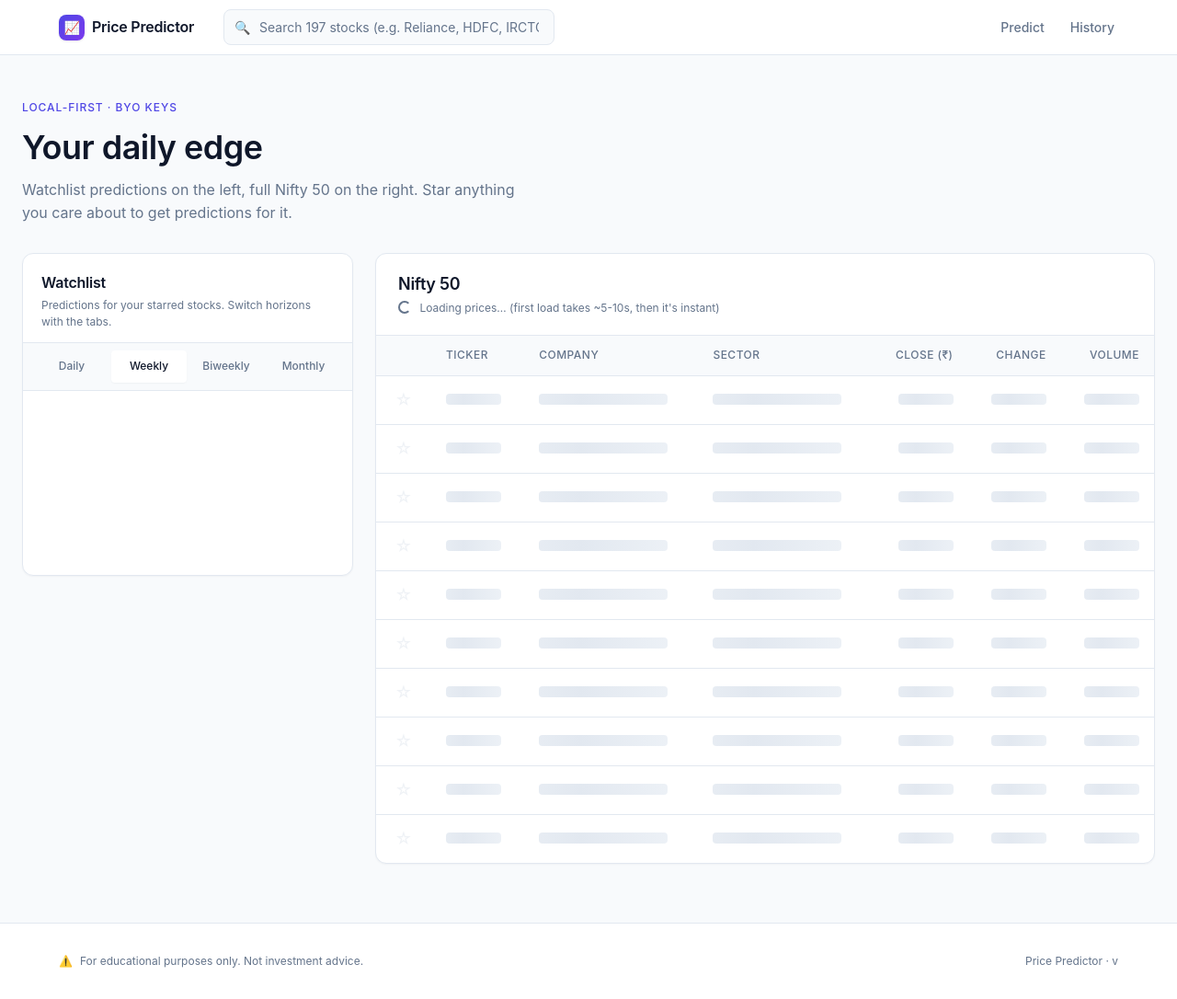
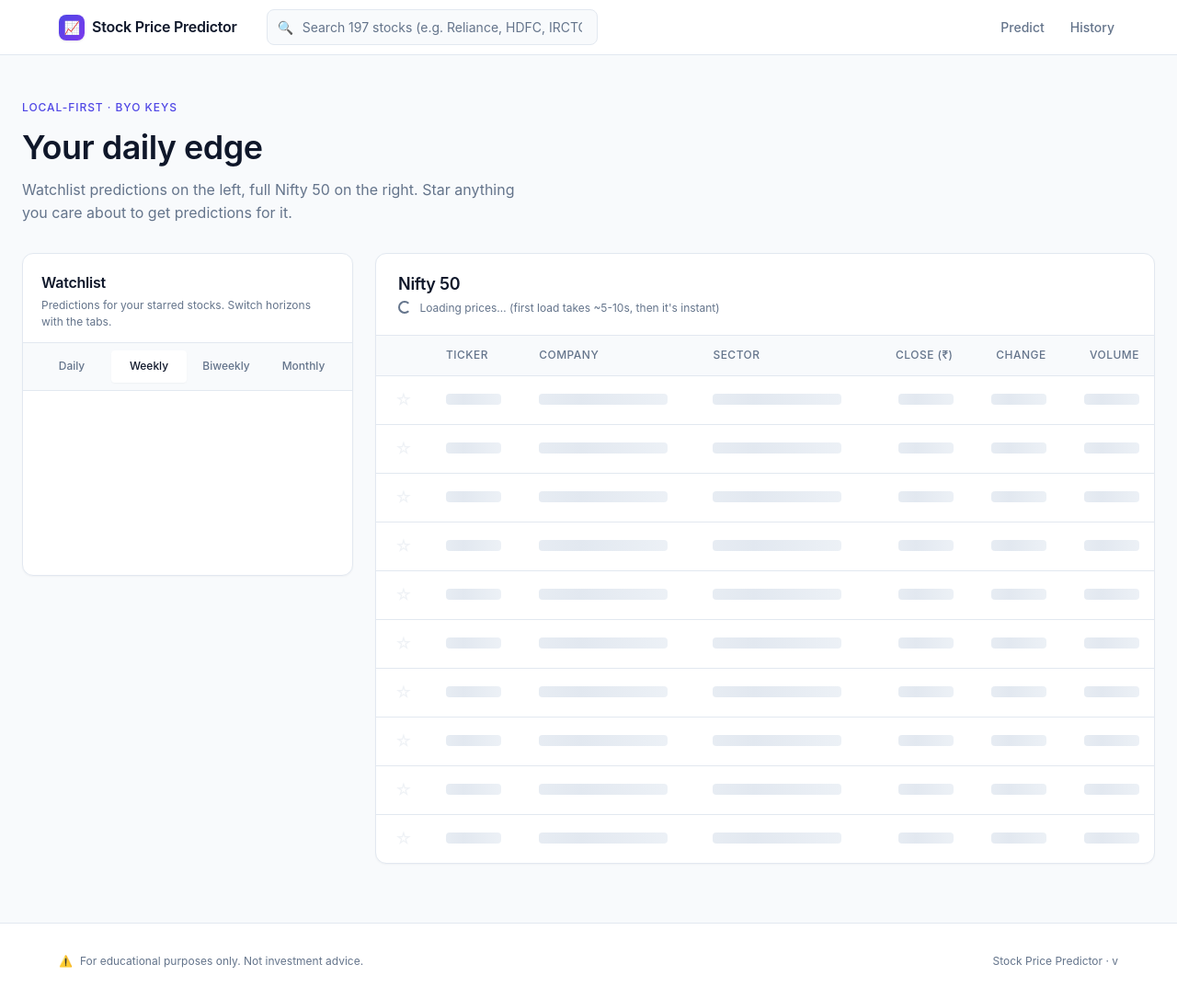
Before and after one commit to SumeetSarode/stock-price-predictor, a Python web app: template frontend/templates/pages/home.html in a window 1280 px wide. Shown: the whole page at 92% size. Run offline with Jinja, Linux system fonts and the light colour scheme; the template is opened without the code that fills it, so the values that code supplies are empty.

Commit message:
chore: rename project to 'Stock Price Predictor' (display name)
Human-facing rename only. Internal identifiers intentionally UNCHANGED
to avoid an invasive refactor + relock (YAGNI):
  - Python package 'price_predictor' (import path)
  - console commands 'price-predictor' / 'price-predictor-web'
  - distribution name in pyproject [project].name

Updated everywhere the name is shown to a human:
  - README H1, pyproject description
  - web app <title> + all page titles (base/home/history/stock_detail)
  - nav brand + aria-label, footer label, CLI startup banner
  - windows_setup: desktop shortcut name ('Stock Price Predictor.lnk'),
    launch.bat title/banner, install.ps1 messages, README
  - docs/best_practices.md heading + a components.css comment

No tests assert the title; full suite still green, purge gate clean.

```diff
--- a/frontend/styles/components.css
+++ b/frontend/styles/components.css
@@ -3012,7 +3012,7 @@
     gap: var(--space-3);
   }
 
-  /* Hide the "Price Predictor" label, keep the icon as the home link. */
+  /* Hide the "Stock Price Predictor" label, keep the icon as the home link. */
   .nav__brand > span:not(.nav__brand-mark) {
     display: none;
   }
--- a/frontend/templates/components/footer.html
+++ b/frontend/templates/components/footer.html
@@ -11,7 +11,7 @@
         <span>For educational purposes only. Not investment advice.</span>
       </div>
       <div>
-        <span class="muted">Price Predictor</span>
+        <span class="muted">Stock Price Predictor</span>
         <span class="muted"> · v{{ app_version }}</span>
       </div>
     </div>
--- a/frontend/templates/components/nav.html
+++ b/frontend/templates/components/nav.html
@@ -6,9 +6,9 @@
 #}
 <nav class="nav" aria-label="Primary navigation">
   <div class="nav__inner">
-    <a href="/" class="nav__brand" aria-label="Price Predictor home">
+    <a href="/" class="nav__brand" aria-label="Stock Price Predictor home">
       <span class="nav__brand-mark" aria-hidden="true">📈</span>
-      <span>Price Predictor</span>
+      <span>Stock Price Predictor</span>
     </a>
 
     {% include "components/search_bar.html" %}
--- a/frontend/templates/layouts/base.html
+++ b/frontend/templates/layouts/base.html
@@ -13,7 +13,7 @@
   <meta charset="UTF-8" />
   <meta name="viewport" content="width=device-width, initial-scale=1.0" />
   <meta name="color-scheme" content="light" />
-  <title>{% block title %}Price Predictor{% endblock %}</title>
+  <title>{% block title %}Stock Price Predictor{% endblock %}</title>
   <meta name="description"
         content="Local-first AI-driven price predictions for NSE stocks. Bring your own keys, run on your laptop." />
 
--- a/frontend/templates/pages/history.html
+++ b/frontend/templates/pages/history.html
@@ -15,7 +15,7 @@
 #}
 {% extends "layouts/base.html" %}
 
-{% block title %}Prediction history · Price Predictor{% endblock %}
+{% block title %}Prediction history · Stock Price Predictor{% endblock %}
 
 {% block content %}
 <div class="container container--wide stack stack--lg">
--- a/frontend/templates/pages/home.html
+++ b/frontend/templates/pages/home.html
@@ -10,7 +10,7 @@
 #}
 {% extends "layouts/base.html" %}
 
-{% block title %}Price Predictor{% endblock %}
+{% block title %}Stock Price Predictor{% endblock %}
 
 {% block content %}
 <div class="container container--wide">
--- a/frontend/templates/pages/stock_detail.html
+++ b/frontend/templates/pages/stock_detail.html
@@ -17,7 +17,7 @@
 #}
 {% extends "layouts/base.html" %}
 
-{% block title %}{{ detail.display_ticker }} · Price Predictor{% endblock %}
+{% block title %}{{ detail.display_ticker }} · Stock Price Predictor{% endblock %}
 
 {% block content %}
 <div class="container container--wide">
--- a/pyproject.toml
+++ b/pyproject.toml
@@ -1,7 +1,7 @@
 [project]
 name = "price-predictor"
 version = "0.1.0"
-description = "Free, local, Nifty50 trading prediction system using Google ADK + LiteLLM."
+description = "Stock Price Predictor: free, local Nifty50 trading prediction system using Google ADK + LiteLLM."
 readme = "README.md"
 authors = [
     { name = "Sumeet Sarode", email = "sumeet.s2597@gmail.com" }
--- a/src/price_predictor/web/app.py
+++ b/src/price_predictor/web/app.py
@@ -55,7 +55,7 @@
 def create_app() -> FastAPI:
     """Build a configured FastAPI instance."""
     app = FastAPI(
-        title="Price Predictor",
+        title="Stock Price Predictor",
         description="Local-first AI-driven price predictions for NSE stocks.",
         version="0.1.0-dev",
         docs_url="/api/docs",   # Swagger UI lives under /api/docs so / stays clean.
--- a/src/price_predictor/web/cli.py
+++ b/src/price_predictor/web/cli.py
@@ -50,7 +50,7 @@
     url = f"http://{settings.host}:{settings.port}"
 
     print()
-    print("  📈  Price Predictor")
+    print("  📈  Stock Price Predictor")
     print(f"      Local-first · v0.1.0-dev · {url}")
     print("      Press Ctrl+C to stop")
     print()
```
Also changed, not shown: docs/best_practices.md (+1 -1 lines), README.md, windows_setup/README.md, 2 other files.
